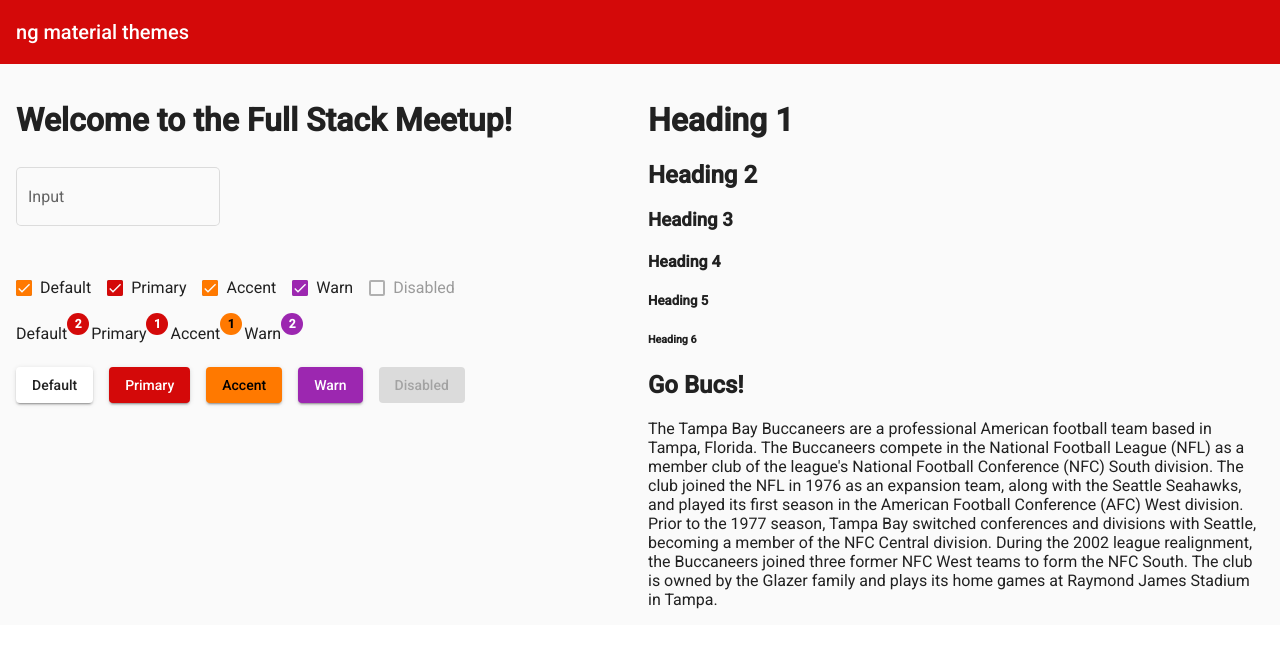
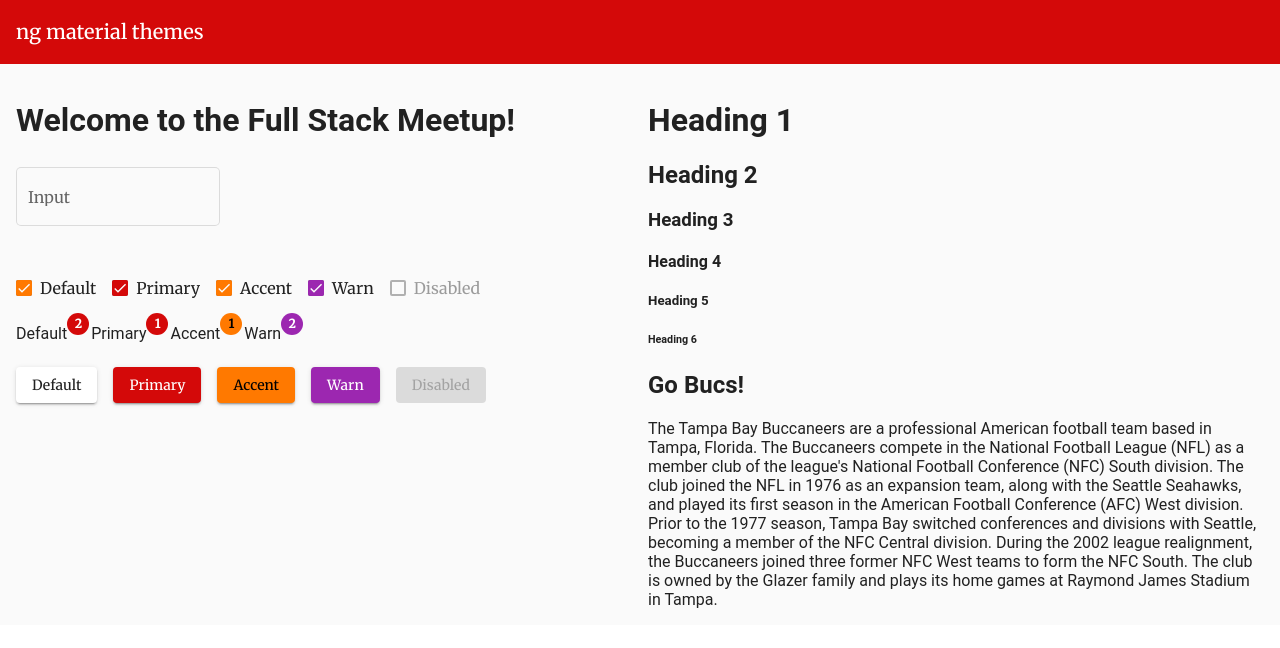
Before and after one commit to JoMallari98/angular-material-themes, an Angular app: page / in a window 1280 px wide. Shown: the top 648 px of the page. Built offline with nearby package versions, Linux system fonts and the light colour scheme.

Commit message:
custom font

```diff
--- a/src/app/app.component.html
+++ b/src/app/app.component.html
@@ -6,7 +6,9 @@
 <div class="content mat-app-background" fxLayout="row" fxLayout.xs="column"
   fxLayoutGap="16px">
   <div fxFlex="50">
+    <!-- <section class="mat-typography"> -->
     <h1>Welcome to the Full Stack Meetup!</h1>
+    <!-- </section> -->
     <div class="demo-row" fxLayout="row" fxLayoutGap="16px">
       <mat-form-field appearance="outline">
         <mat-label>Input</mat-label>
@@ -35,12 +37,14 @@
     </div>
   </div>
   <div fxFlex="50">
+    <!-- <h1 class="mat-display-1">Heading 1</h1> -->
     <h1>Heading 1</h1>
     <h2>Heading 2</h2>
     <h3>Heading 3</h3>
     <h4>Heading 4</h4>
     <h5>Heading 5</h5>
     <h6>Heading 6</h6>
+    <!-- <div class="mat-typography"> -->
     <div>
       <h2>Go Bucs!</h2>
       The Tampa Bay Buccaneers are a professional American football team based in Tampa,
--- a/src/index.html
+++ b/src/index.html
@@ -9,7 +9,7 @@
   <link rel="icon" type="image/x-icon" href="favicon.ico">
   <link rel="preconnect" href="https://fonts.gstatic.com">
   <link
-    href="https://fonts.googleapis.com/css2?family=Roboto:wght@300;400;500&display=swap"
+    href="https://fonts.googleapis.com/css2?family=Merriweather:wght@300;400;500&display=swap"
     rel="stylesheet">
   <link href="https://fonts.googleapis.com/icon?family=Material+Icons" rel="stylesheet">
 </head>
--- a/src/styles.scss
+++ b/src/styles.scss
@@ -2,10 +2,20 @@
 @import '~@angular/material/theming';
 // Plus imports for other components in your app.
 
+$custom-typography: mat-typography-config(
+  $font-family: 'Merriweather',
+);
+
+// Override typography for all Angular Material, including mat-base-typography and all components.
+@include angular-material-typography($custom-typography);
+
 // Include the common styles for Angular Material. We include this here so that you only
 // have to load a single css file for Angular Material in your app.
 // Be sure that you only ever include this mixin once!
-@include mat-core();
+// @include mat-core();
+
+// Override the typography in the core CSS.
+@include mat-core($custom-typography);
 
 // Define the palettes for your theme using the Material Design palettes available in palette.scss
 // (imported above). For each palette, you can optionally specify a default, lighter, and darker
```
